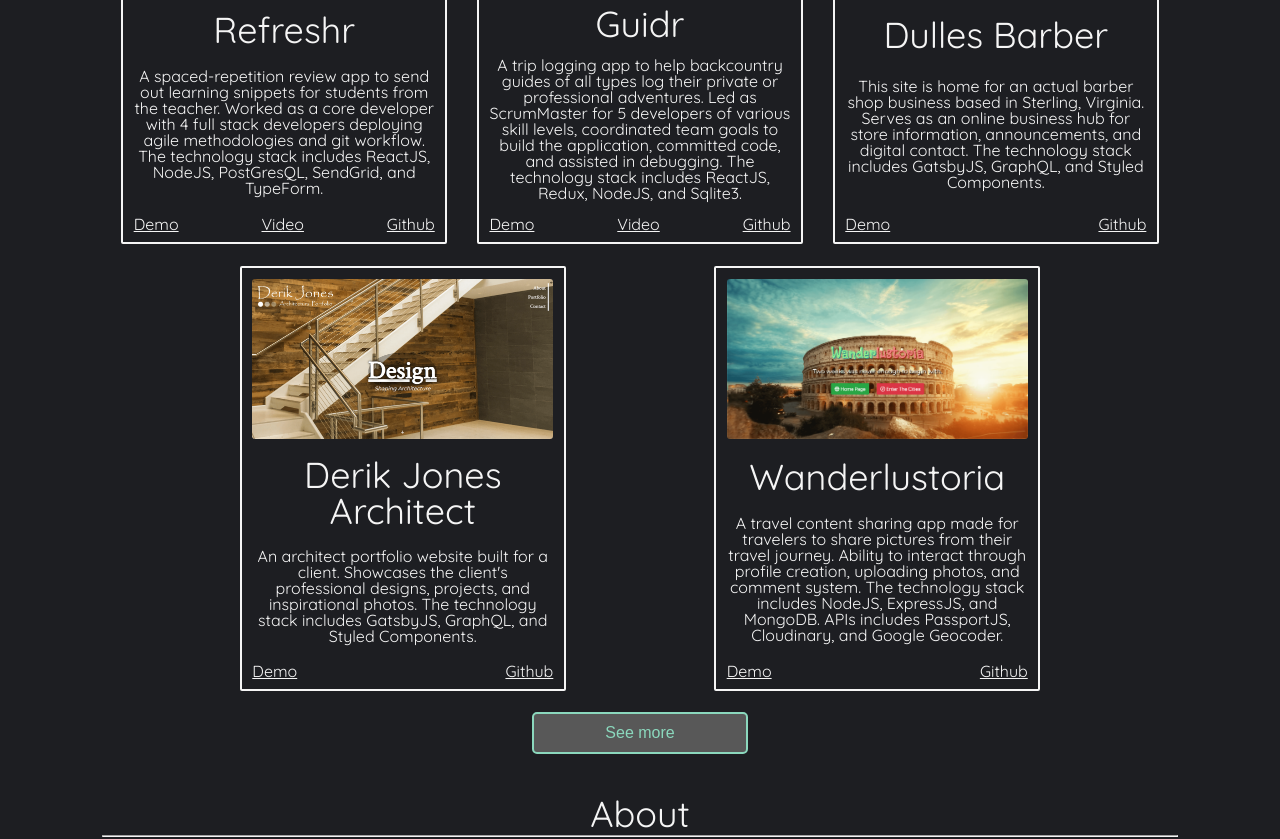
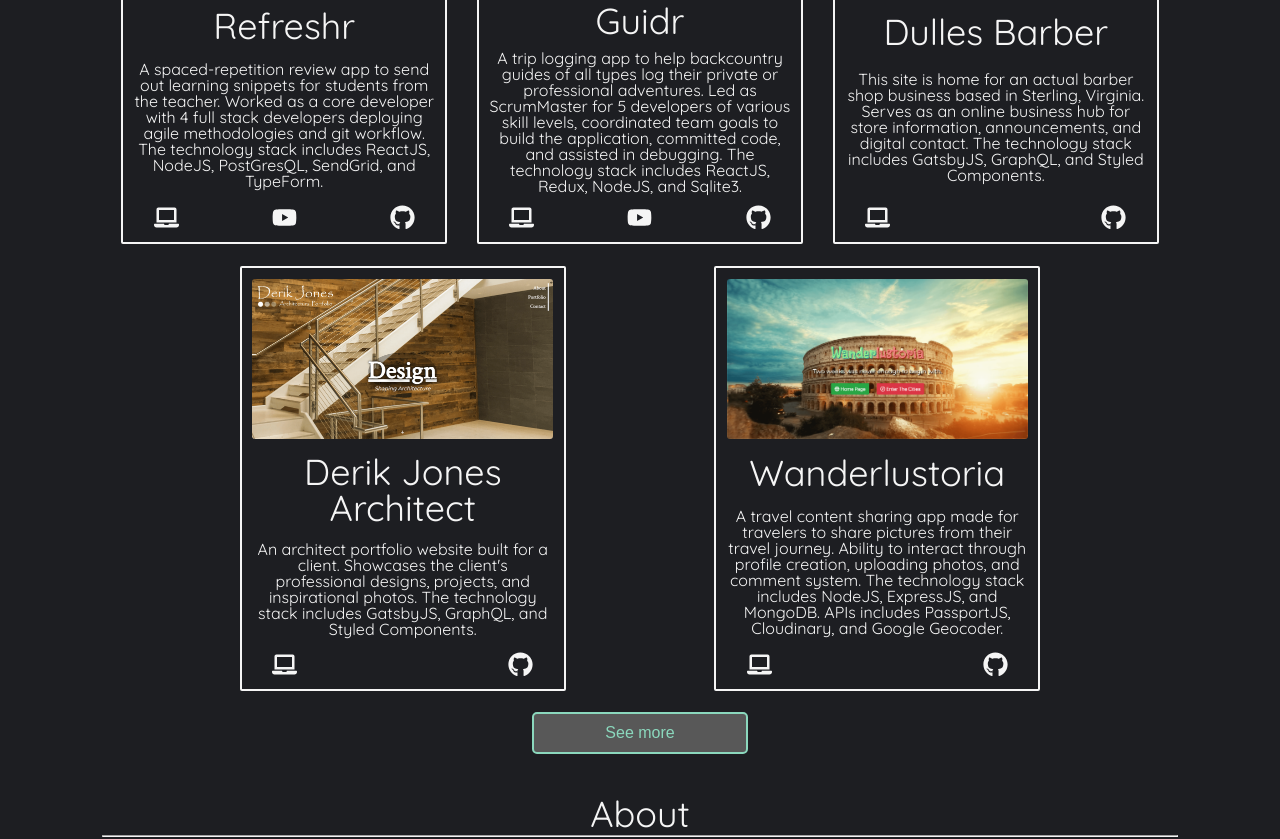
Before and after one commit to timh1203/thdev2, a Gatsby site: page / in a window 1280 px wide. Shown: the part 818-1657 px from the top of the page. Built offline with nearby package versions, Linux system fonts and the light colour scheme; Gatsby itself is replaced by a stand-in of ours; a web font is replaced by a local one.

Commit message:
Add icons for links in project cards

```diff
--- a/src/components/ProjectTemplate.js
+++ b/src/components/ProjectTemplate.js
@@ -1,6 +1,8 @@
 import React from 'react'
 import styled from 'styled-components'
 import Img from 'gatsby-image'
+import { FaLaptop, FaYoutube, FaGithub } from 'react-icons/fa'
+
 
 const ProjectTemplate = props => (
   <Div>
@@ -12,17 +14,17 @@ const ProjectTemplate = props => (
 
     <Div1>
       <A1 href={props.demo} target="_blank">
-        <P1>Demo</P1>
+        <FaLaptop1 />
       </A1>
       {
         props.video ? (
           <A1 href={props.video} target="_blank">
-            <P1>Video</P1>
+            <FaYoutube1 />
           </A1>
         ) : ''
       }
       <A1 href={props.github} target="_blank">
-        <P1>Github</P1>
+        <FaGithub1 />
       </A1>
     </Div1>
   </Div>
@@ -55,6 +57,36 @@ const H1a = styled.h1`
     font-size: 3rem;
   }
 `
+const FaLaptop1 = styled(FaLaptop)`
+  color: ${props => props.theme.socialIconColor};
+  border-radius: 2px;
+  width: 25px;
+  height: 25px;
+  margin: 0 2rem;
+  :hover {
+    box-shadow: 3px 3px 3px ${props => props.theme.textColor};
+  }
+`
+const FaYoutube1 = styled(FaYoutube)`
+  color: ${props => props.theme.socialIconColor};
+  border-radius: 2px;
+  width: 25px;
+  height: 25px;
+  margin: 0 2rem;
+  :hover {
+    box-shadow: 3px 3px 3px ${props => props.theme.textColor};
+  }
+`
+const FaGithub1 = styled(FaGithub)`
+  color: ${props => props.theme.socialIconColor};
+  border-radius: 2px;
+  width: 25px;
+  height: 25px;
+  margin: 0 2rem;
+  :hover {
+    box-shadow: 3px 3px 3px ${props => props.theme.textColor};
+  }
+`
 const P1 = styled.p``
 const A1 = styled.a`
   color: ${props => props.theme.textColor};
```
